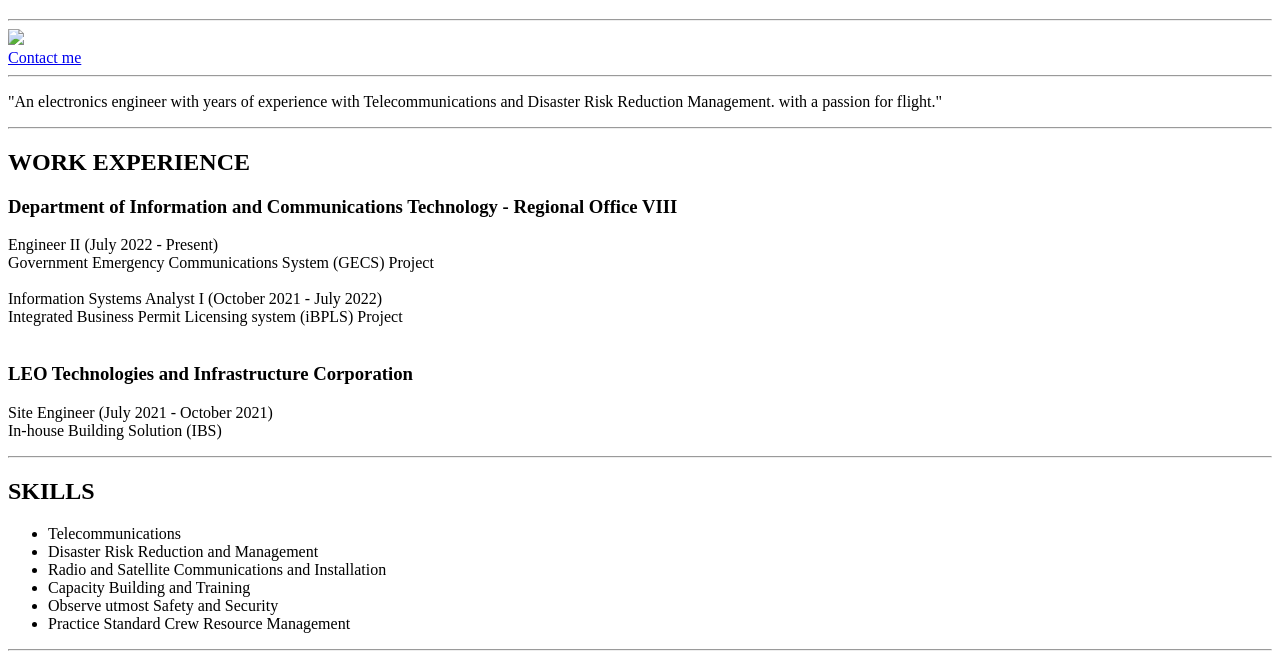
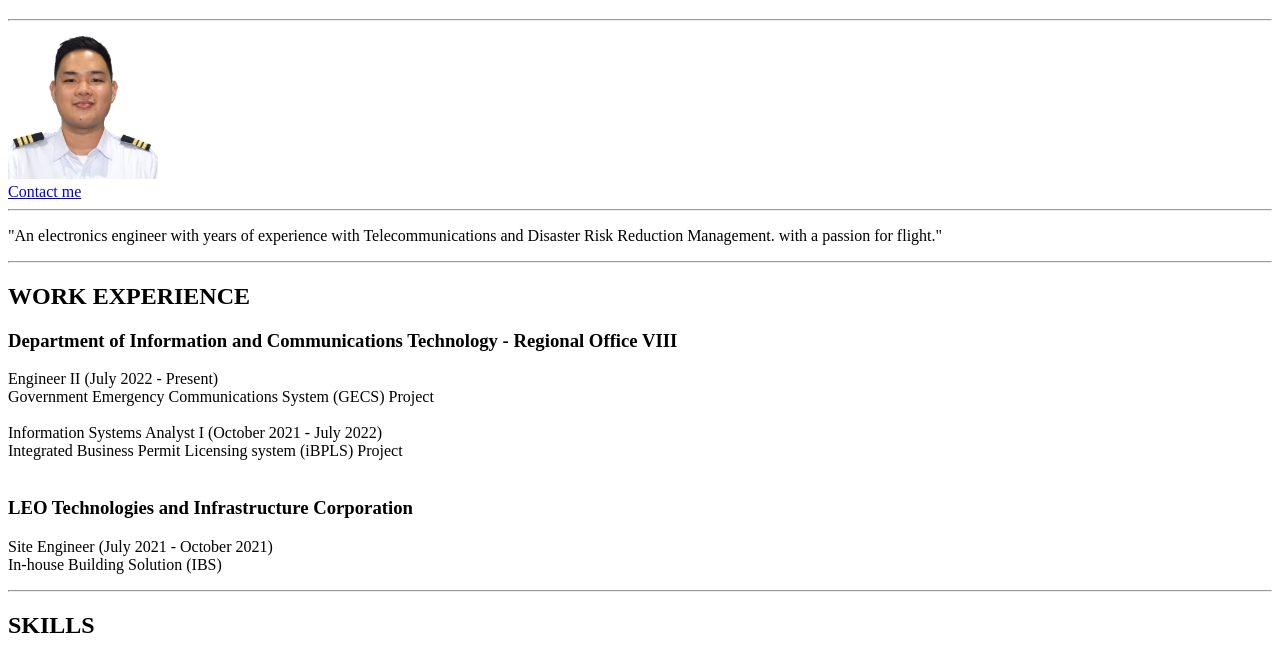
Before and after one commit to enoryt13/Resume, a plain HTML site: page index.html in a window 1280 px wide. Shown: the part 61-717 px from the top of the page. Drawn offline with Linux system fonts and the light colour scheme.

Commit message:
index.html

```diff
--- a/index.html
+++ b/index.html
@@ -9,7 +9,7 @@
 
     <h1>NIÑO VAL TYRONE TAN YOUNG</h1>
     <hr>
-    <img src="./images/3 bars.png bars.png" height="150"> <br>
+    <img src="./images/3 bars.png" height="150"> <br>
     <a href="contact.html">Contact me</a>
     <hr>
     <p>"An electronics engineer with years of experience with Telecommunications and Disaster Risk Reduction Management. with a passion for flight."</p>
```
